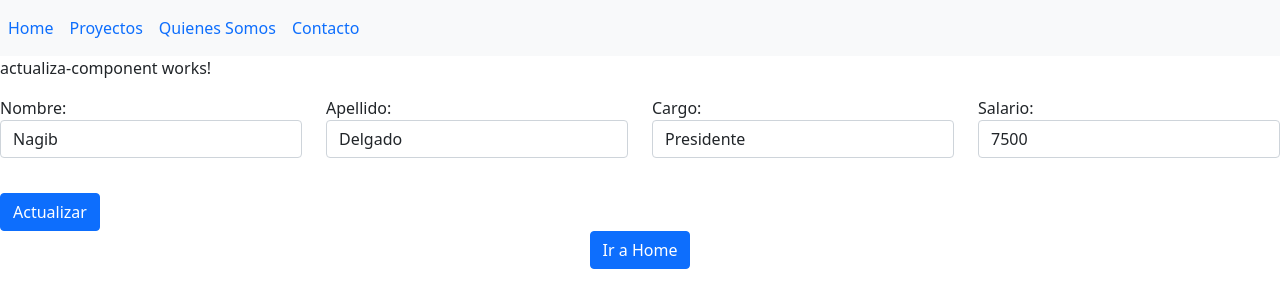
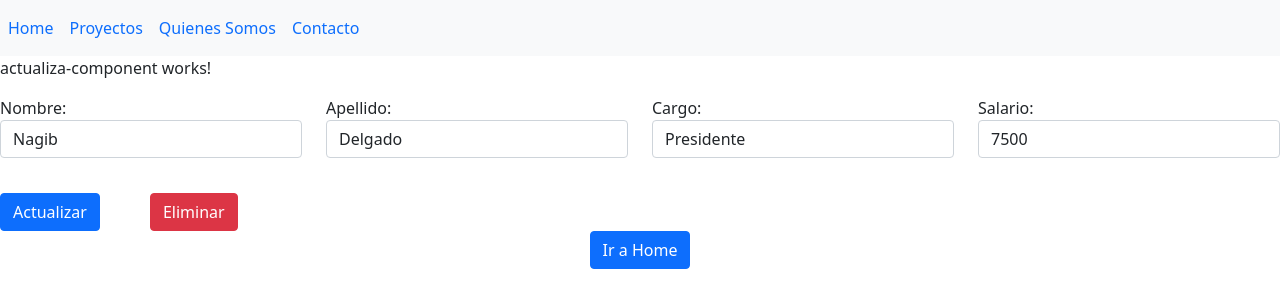
Before and after one commit to DeiMoS-es/WsAngular, an Angular app in the folder app-empleados/: page /actualiza/0 in a window 1280 px wide. Shown: the top 308 px of the page. Built offline with nearby package versions, Linux system fonts and the light colour scheme.

Commit message:
eliminar empleado

```diff
--- a/app-empleados/src/app/actualiza-component/actualiza-component.component.html
+++ b/app-empleados/src/app/actualiza-component/actualiza-component.component.html
@@ -17,9 +17,11 @@
       <input type="number" name="salario" id="salario" placeholder="Introduce tu salario" class="form-control" [(ngModel)]="cuadroSalario">
     </div>
     <div class="col">
-      <button type="submit" class="btn btn-primary" (click)="actualizaEmpleado()" style="margin-top: 35px; ;">Actualizar</button>
+      <button type="submit" class="btn btn-primary" (click)="actualizaEmpleado()" style="margin-top: 35px; margin-right: 50px ;">Actualizar</button>
+      <button type="submit" class="btn btn-danger" (click)="eliminaEmpleado()" style="margin-top: 35px; ;">Eliminar</button>
     </div>
 </form>
 <div style="text-align: center;">
     <button class="btn btn-primary" (click)="volverHome()" >Ir a Home</button>
+
 </div>
--- a/app-empleados/src/app/actualiza-component/actualiza-component.component.ts
+++ b/app-empleados/src/app/actualiza-component/actualiza-component.component.ts
@@ -38,6 +38,11 @@ export class ActualizaComponentComponent implements OnInit {
     this.router.navigate([""]);//redireccionamiento automatico después de hacer una acción
   }
 
+  eliminaEmpleado(){
+    this.empleadosService.eliminarEmpleado(this.indice);
+    this.router.navigate([""]);
+  }
+
   public volverHome(){
     this.router.navigate([""]);//cadena vacía, ya que es la ruta para ir al Home
   }
--- a/app-empleados/src/app/empleados.service.ts
+++ b/app-empleados/src/app/empleados.service.ts
@@ -35,4 +35,8 @@ export class EmpleadosService {
     empleadoModificado.salario = empleado.salario;
   }
 
+  eliminarEmpleado(indice: number){
+    this.empleados.splice(indice,1);
+  }
+
 }
```
